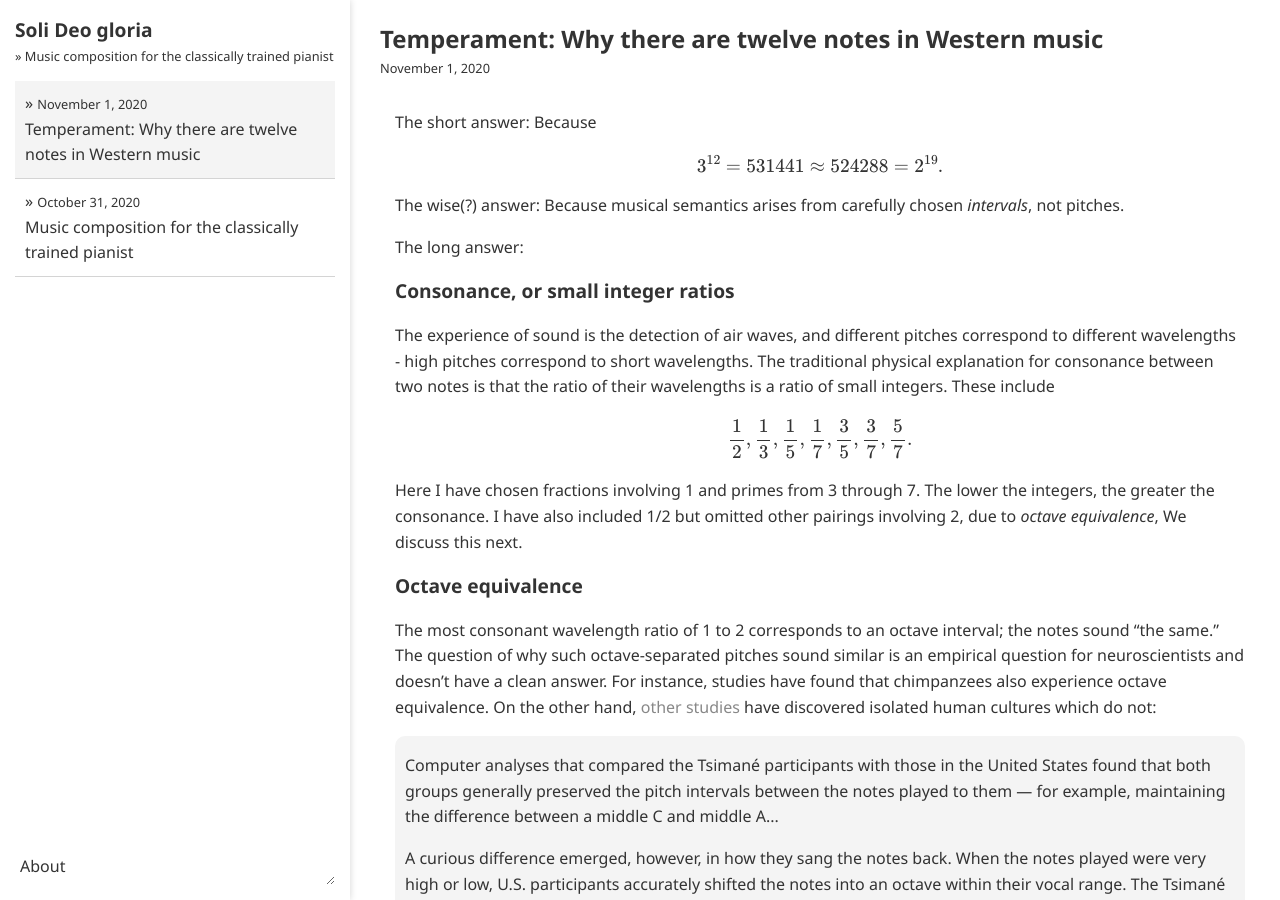
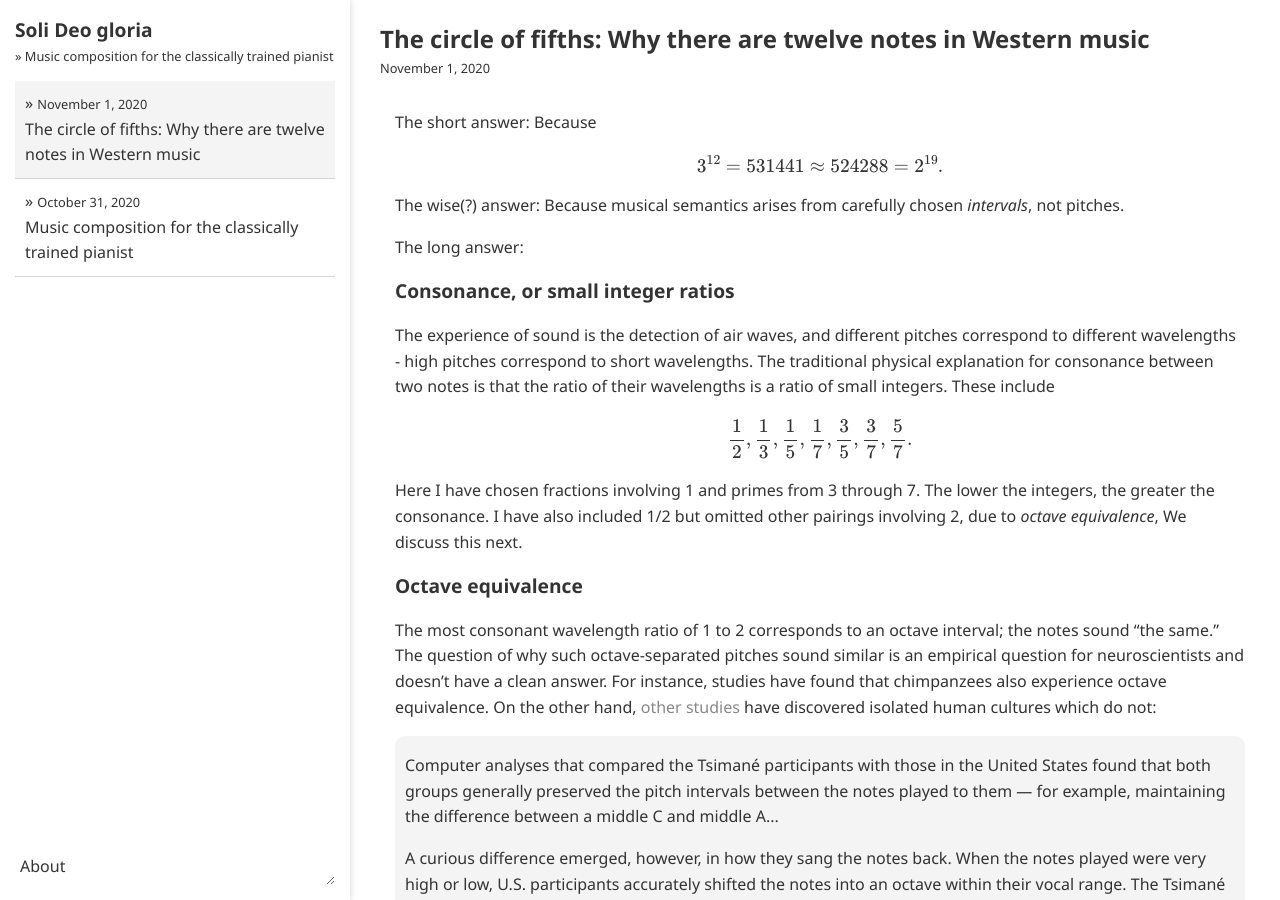
Before and after one commit to ansyblenetwork/sdg, a Jekyll site: the page built from _posts/2020-11-01-the-circle-of-fifths-why-there.md, in a window 1280 px wide and 900 px high. Built offline with Jekyll 4.4.1, drawn with Linux system fonts in a browser that asks for light colours; formulas are drawn with MathJax 3; some of the changed text lies outside the part shown.

Commit message:
Update and rename 2020-11-01-temperament-why-there-are-twelve-notes.md to 2020-11-01-the-circle-of-fifths-why-there.md

```diff
--- a/_posts/2020-11-01-temperament-why-there-are-twelve-notes.md
+++ b/_posts/2020-11-01-the-circle-of-fifths-why-there.md
@@ -1,5 +1,5 @@
 ---
-title: "Temperament: Why there are twelve notes in Western music"
+title: "The circle of fifths: Why there are twelve notes in Western music"
 ---
 
 The short answer: Because
```
Also changed, not shown: other parts of _posts/2020-11-01-the-circle-of-fifths-why-there.md (+1 -1 lines).
